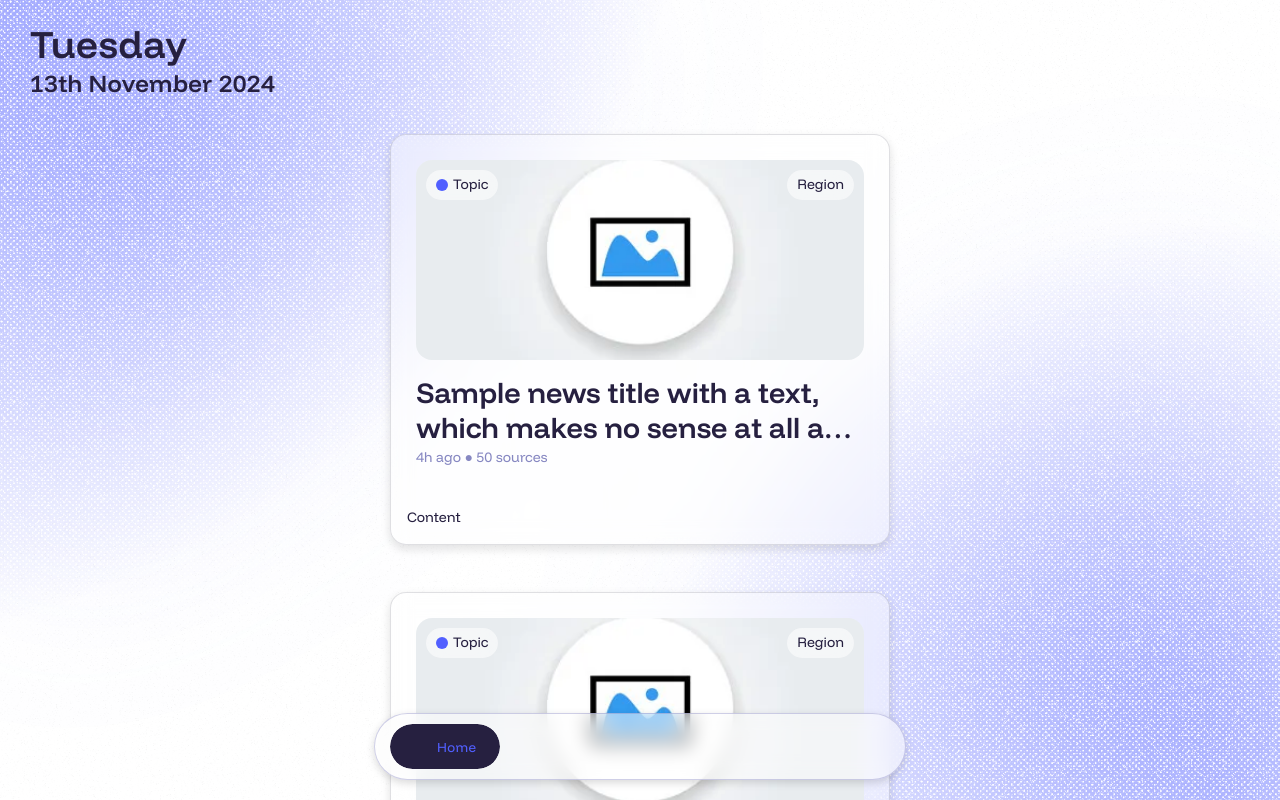
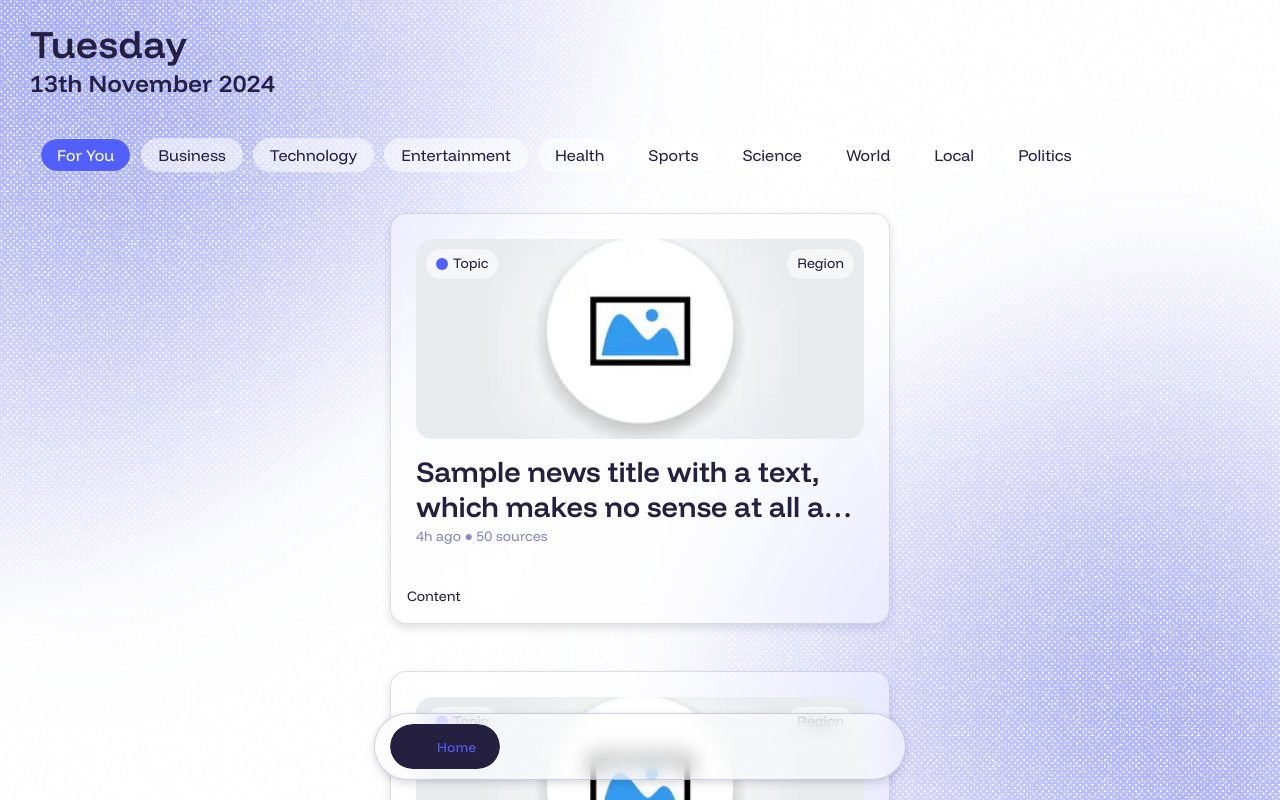
Before and after one commit to AVDiv/storion-mobile-app, a React (Vite) app: page /home in a window 1280 px wide. Built offline with nearby package versions, Linux system fonts and the light colour scheme; some icons are missing.

Commit message:
Added Filter buttons to Home Page, & migrated css to `styles` folder

```diff
--- /dev/null
+++ b/src/components/buttons/FilterButton.css
@@ -0,0 +1,48 @@
+.filter-button {
+  background-color: #ffffff8f;
+  backdrop-filter: blur(10px);
+  color: var(--color-dark-primary);
+  padding: 8px 16px;
+  border-radius: 25px;
+  margin-bottom: 5px;
+  display: inline-block;
+  transition: all 0.3s;
+  font-size: 1rem;
+  border: 1px solid transparent;
+  cursor: pointer;
+  white-space: nowrap;
+  position: relative;
+  overflow: hidden;
+  z-index: 1;
+  min-width: max-content;
+  width: auto;
+  max-width: none;
+}
+
+.filter-button::before {
+  content: "";
+  position: absolute;
+  top: 0;
+  left: -100%;
+  width: 100%;
+  height: 100%;
+  background: var(--color-primary);
+  border-radius: inherit;
+  transition: left 0.3s ease;
+  z-index: -1;
+}
+
+.filter-button:hover {
+  background-color: #ffffffcf;
+  transform: translateY(-1px);
+}
+
+.filter-button.active::before {
+  left: 0;
+}
+
+.filter-button.active {
+  background-color: transparent;
+  color: white;
+  border-color: rgba(255, 255, 255, 0.2);
+}
--- /dev/null
+++ b/src/components/buttons/FilterButton.tsx
@@ -0,0 +1,34 @@
+import React from "react";
+
+import "./FilterButton.css";
+
+interface FilterButtonProps {
+  className?: string;
+  content?: string;
+  active?: boolean;
+  onToggle?: (content: string) => void;
+}
+
+const FilterButton: React.FC<FilterButtonProps> = ({
+  className,
+  content,
+  active,
+  onToggle,
+}) => {
+  const handleClick = () => {
+    if (onToggle && content) {
+      onToggle(content);
+    }
+  };
+
+  return (
+    <button
+      className={`filter-button ${active ? "active" : ""} ${className || ""}`}
+      onClick={handleClick}
+    >
+      {content}
+    </button>
+  );
+};
+
+export default FilterButton;
--- /dev/null
+++ b/src/components/pages/home/FilterBody.css
@@ -0,0 +1,38 @@
+.filter-body {
+  display: flex;
+  flex-direction: row;
+  flex-wrap: nowrap;
+  gap: 10px;
+  padding: 20px 40px;
+  overflow-x: auto;
+  scrollbar-width: none;
+  -ms-overflow-style: none;
+  scroll-behavior: smooth;
+  width: 100%;
+  -webkit-overflow-scrolling: touch;
+  mask-image: linear-gradient(
+    to right,
+    transparent,
+    black 20px,
+    black 90%,
+    transparent
+  );
+}
+
+.filter-body::-webkit-scrollbar {
+  display: none;
+}
+
+.filter-tag {
+  cursor: pointer;
+  transition: all 0.3s ease;
+}
+
+.filter-tag:hover {
+  background-color: var(--color-primary);
+  color: white;
+}
+
+.filter-tag:hover .tag-indicator {
+  fill: white;
+}
--- /dev/null
+++ b/src/components/pages/home/FilterBody.tsx
@@ -0,0 +1,41 @@
+import React, { useState } from "react";
+import "./FilterBody.css";
+import FilterButton from "../../buttons/FilterButton";
+
+const filters = [
+  { id: 1, content: "For You" },
+  { id: 2, content: "Business" },
+  { id: 3, content: "Technology" },
+  { id: 4, content: "Entertainment" },
+  { id: 5, content: "Health" },
+  { id: 6, content: "Sports" },
+  { id: 7, content: "Science" },
+  { id: 8, content: "World" },
+  { id: 9, content: "Local" },
+  { id: 10, content: "Politics" },
+];
+
+const FilterBody: React.FC = () => {
+  const [selectedFilter, setSelectedFilter] = useState<string | null>(
+    "For You"
+  );
+
+  const handleToggle = (content: string) => {
+    setSelectedFilter(selectedFilter === content ? null : content);
+  };
+
+  return (
+    <div className="filter-body">
+      {filters.map((filter) => (
+        <FilterButton
+          key={filter.id}
+          content={filter.content}
+          active={selectedFilter === filter.content}
+          onToggle={handleToggle}
+        />
+      ))}
+    </div>
+  );
+};
+
+export default FilterBody;
--- a/src/pages/Home.tsx
+++ b/src/pages/Home.tsx
@@ -7,11 +7,12 @@ import {
 } from "@ionic/react";
 
 import Header from "../components/pages/home/Header";
-import "./Home.css";
+import "./styles/Home.css";
 
 import Background from "../components/utils/Background/GradientBackground";
 import { useState } from "react";
 import FeedBody from "../components/pages/home/FeedBody";
+import FilterBody from "../components/pages/home/FilterBody";
 
 const Home: React.FC = () => {
   const [scrollY, setScrollY] = useState(0);
@@ -25,6 +26,7 @@ const Home: React.FC = () => {
       <Header isTranslucent={scrollY > 50} />
       <Background scrollY={scrollY} />
       <IonContent fullscreen scrollEvents={true} onIonScroll={handleScroll}>
+        <FilterBody />
         <FeedBody />
       </IonContent>
     </IonPage>
```
Also changed, not shown: src/pages/styles/Home.css (added).
